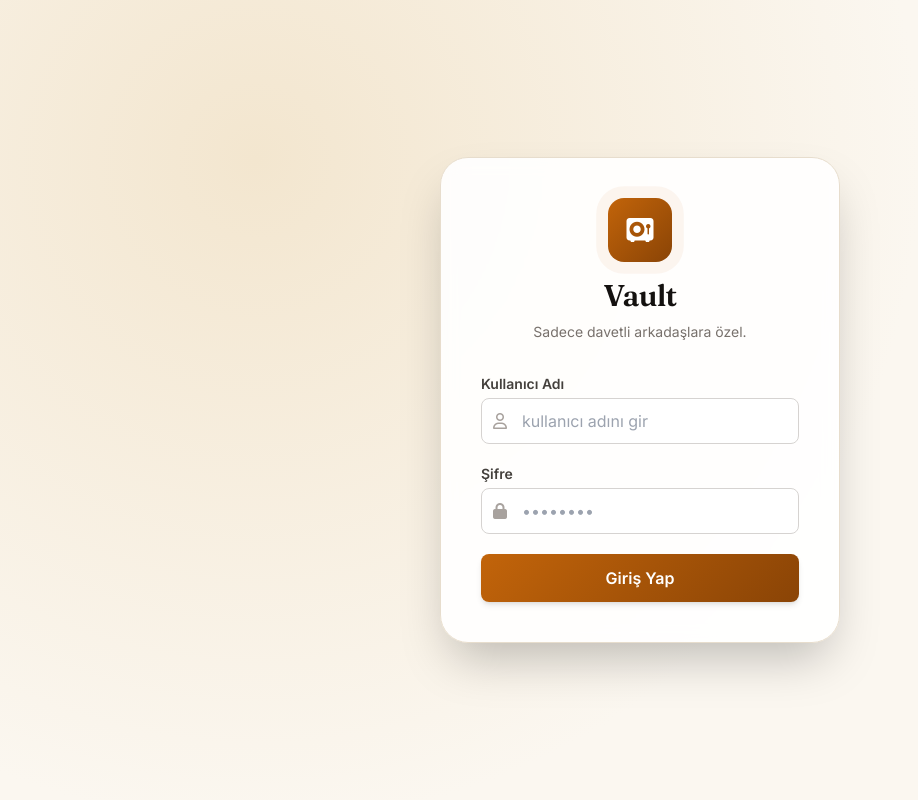
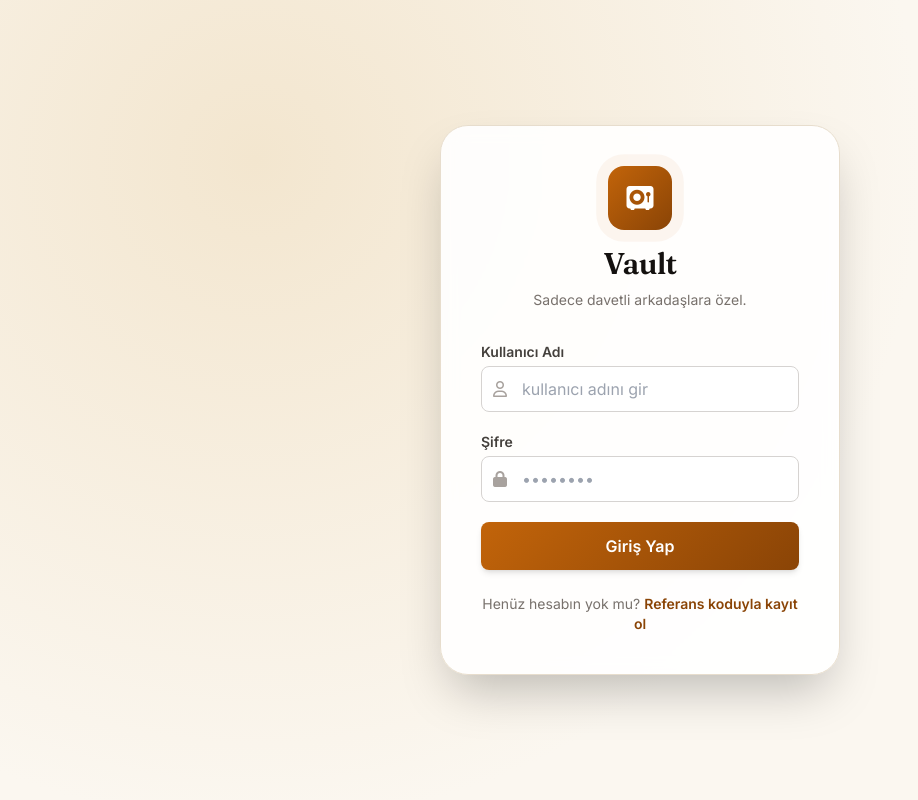
Before and after one commit to dunyacapraz/vault, a Flask app: template templates/login.html in a window 1280 px wide. Shown: the whole page, without its empty margins (0-918 px from the left). Run offline with Flask 3, Linux system fonts and the light colour scheme; the template is opened without the code that fills it, so the values that code supplies are empty; parts of the project's set-up code (start-up, migrations or seed data) failed here and were passed over; some libraries are stand-ins or nearby versions.

Commit message:
Add registration link to login page
Added a registration link for users without an account.

```diff
--- a/templates/login.html
+++ b/templates/login.html
@@ -77,6 +77,10 @@
                 <span id="login-btn-text">Giriş Yap</span>
             </button>
         </div>
+
+        <p class="text-center text-sm text-stone-500 mt-6">
+            Henüz hesabın yok mu? <a href="/register" class="text-[var(--amber-deep)] font-semibold hover:underline">Referans koduyla kayıt ol</a>
+        </p>
     </div>
 </div>
 {% endblock %}
```
